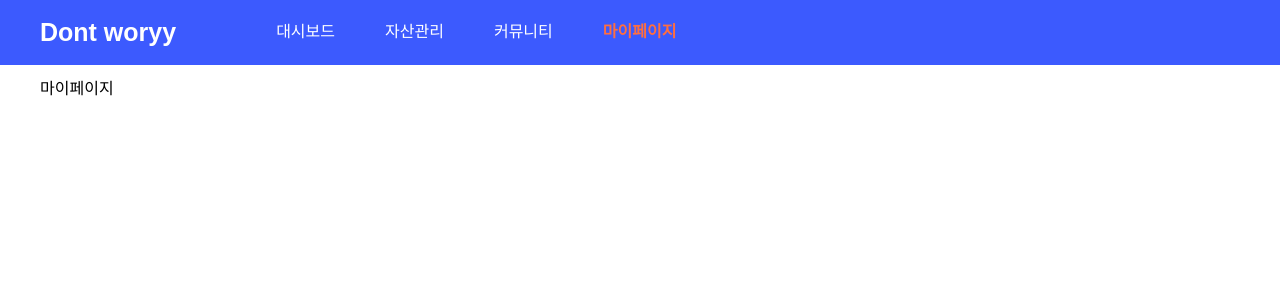
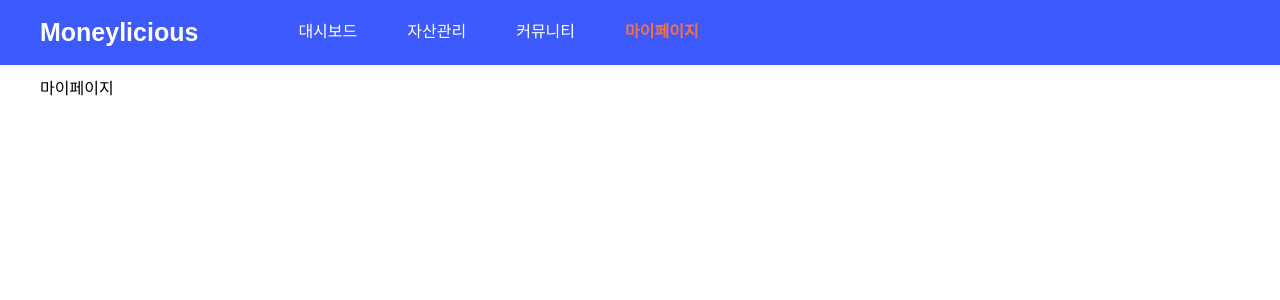
Before and after one commit to mkk00/Moneylicious-Ledger-Book, a React (Vite) app: page /mypage in a window 1280 px wide. Shown: the top 300 px of the page. Built offline with nearby package versions, Linux system fonts and the light colour scheme; no server answers; a web font is replaced by a local one.

Commit message:
feat: 성능 최적화를 위한 Header 컴포넌트 memo 로 wrapping

```diff
--- a/src/components/common/Header.tsx
+++ b/src/components/common/Header.tsx
@@ -1,5 +1,6 @@
 import styled, { useTheme } from 'styled-components'
 import { NavLink } from 'react-router-dom'
+import { memo } from 'react'
 
 const MENU_LIST = [
   {
@@ -11,7 +12,7 @@ const MENU_LIST = [
   { name: '마이페이지', path: '/mypage' }
 ]
 
-const Header = () => {
+const BaseHeader = () => {
   const { color } = useTheme()
 
   const navActiveStyle = ({ isActive }: { isActive: boolean }) => ({
@@ -23,7 +24,7 @@ const Header = () => {
     <Container>
       <Wrapper>
         <h1>
-          <NavLink to="/">Dont woryy</NavLink>
+          <NavLink to="/">Moneylicious</NavLink>
         </h1>
         <nav>
           <MenuList>
@@ -42,6 +43,8 @@ const Header = () => {
     </Container>
   )
 }
+
+const Header = memo(BaseHeader)
 
 export default Header
 
```
